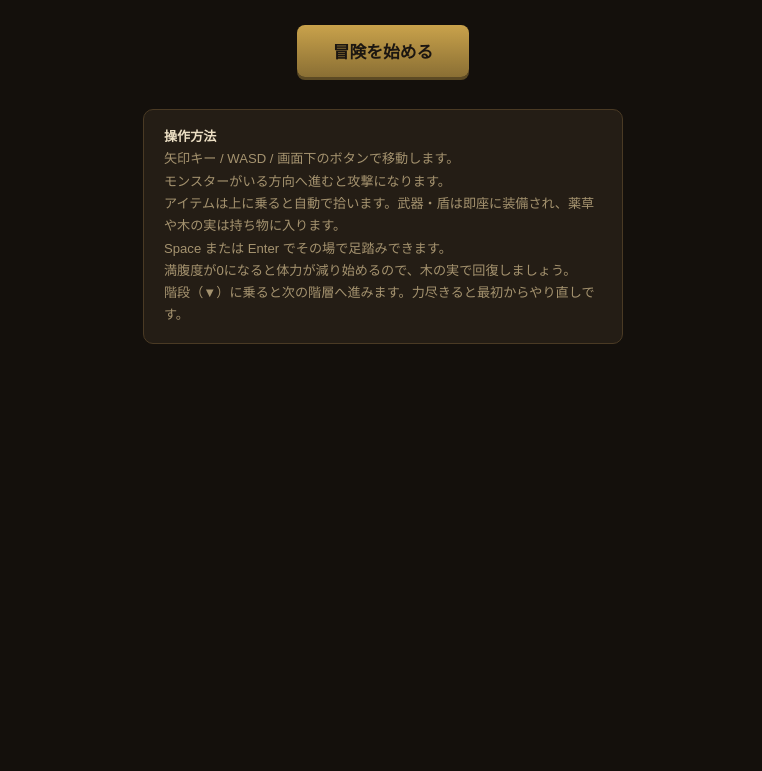
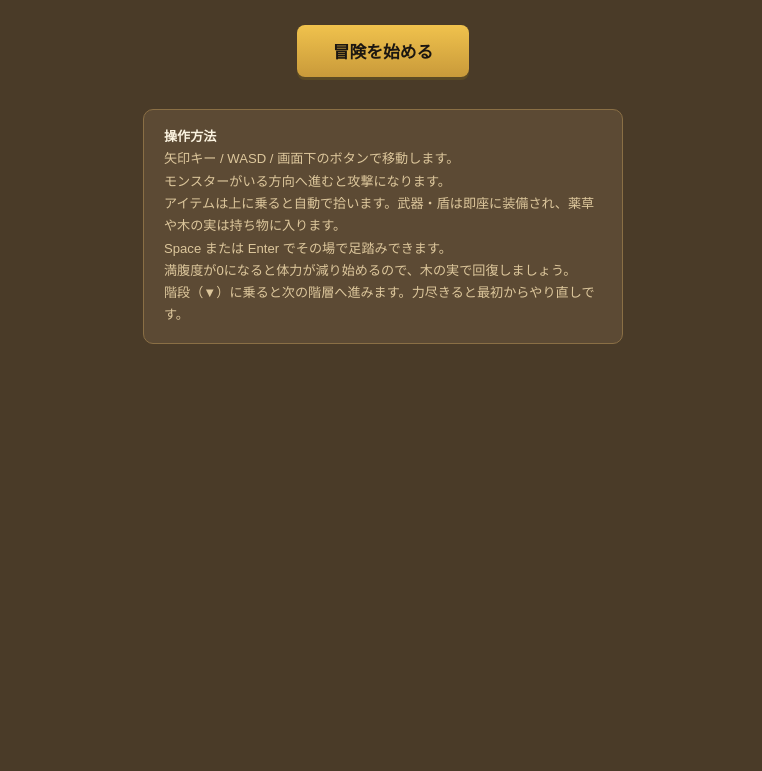
Before and after one commit to tuirporo1986-boop/hello-site, a plain HTML site: page index.html in a window 1280 px wide. Shown: the part 285-1056 px from the top of the page, without its empty margins (257-1019 px from the left). Drawn offline with Linux system fonts and the light colour scheme.

Commit message:
Auto commit via Stop hook

```diff
--- a/index.html
+++ b/index.html
@@ -6,20 +6,20 @@
 <title>不思議のダンジョン風ローグライク</title>
 <style>
   :root {
-    --bg: #14100c;
-    --panel: #241d15;
-    --panel-light: #2f261a;
-    --border: #4a3a24;
-    --accent: #c9a24b;
-    --accent-dim: #8a6f34;
-    --text: #ecdfc4;
-    --muted: #a5936f;
+    --bg: #4a3b28;
+    --panel: #5c4a34;
+    --panel-light: #6d5940;
+    --border: #8a6f45;
+    --accent: #f0c24d;
+    --accent-dim: #c99a3a;
+    --text: #fbf3e0;
+    --muted: #ddc79c;
     --hp-good: #4caf7d;
     --hp-mid: #d9a63c;
-    --hp-bad: #c0392b;
-    --wall: #100c08;
-    --floor: #3a3226;
-    --stairs: #5b4a2a;
+    --hp-bad: #e0554a;
+    --wall: #241b11;
+    --floor: #6b5a3a;
+    --stairs: #a67f3f;
   }
   * { box-sizing: border-box; }
   html, body {
```
